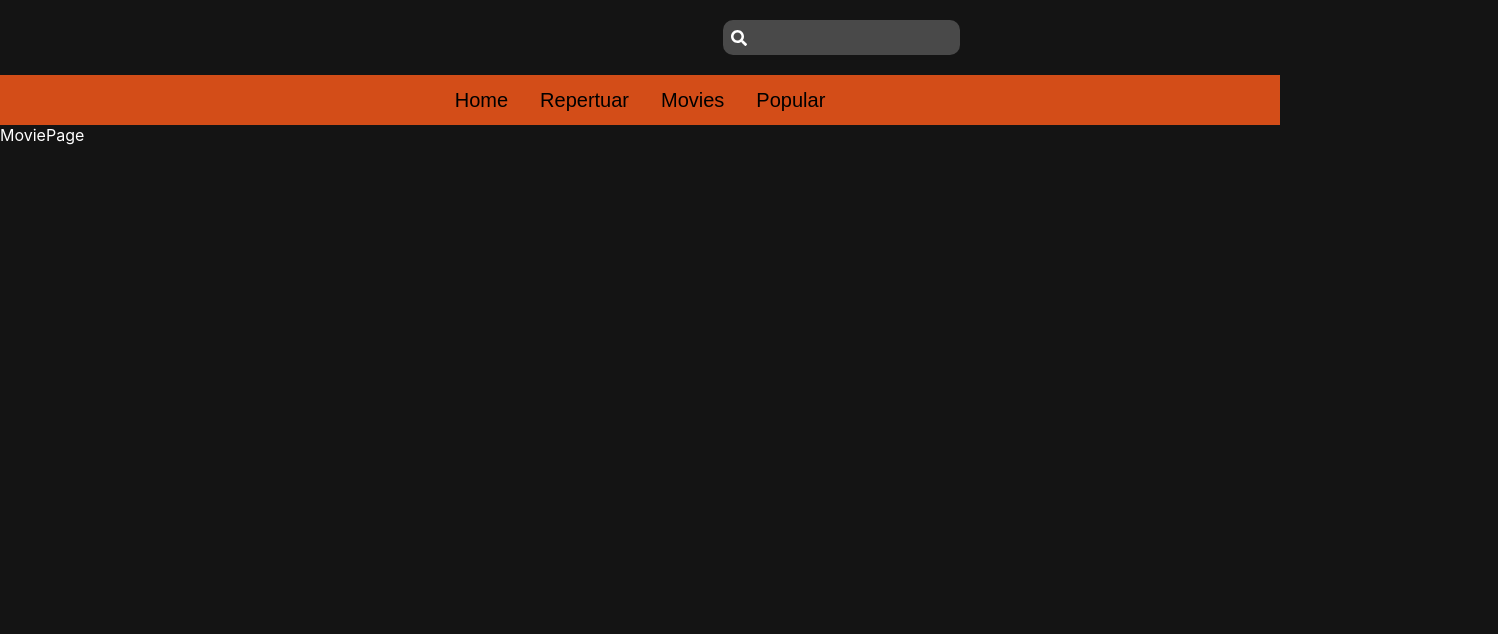
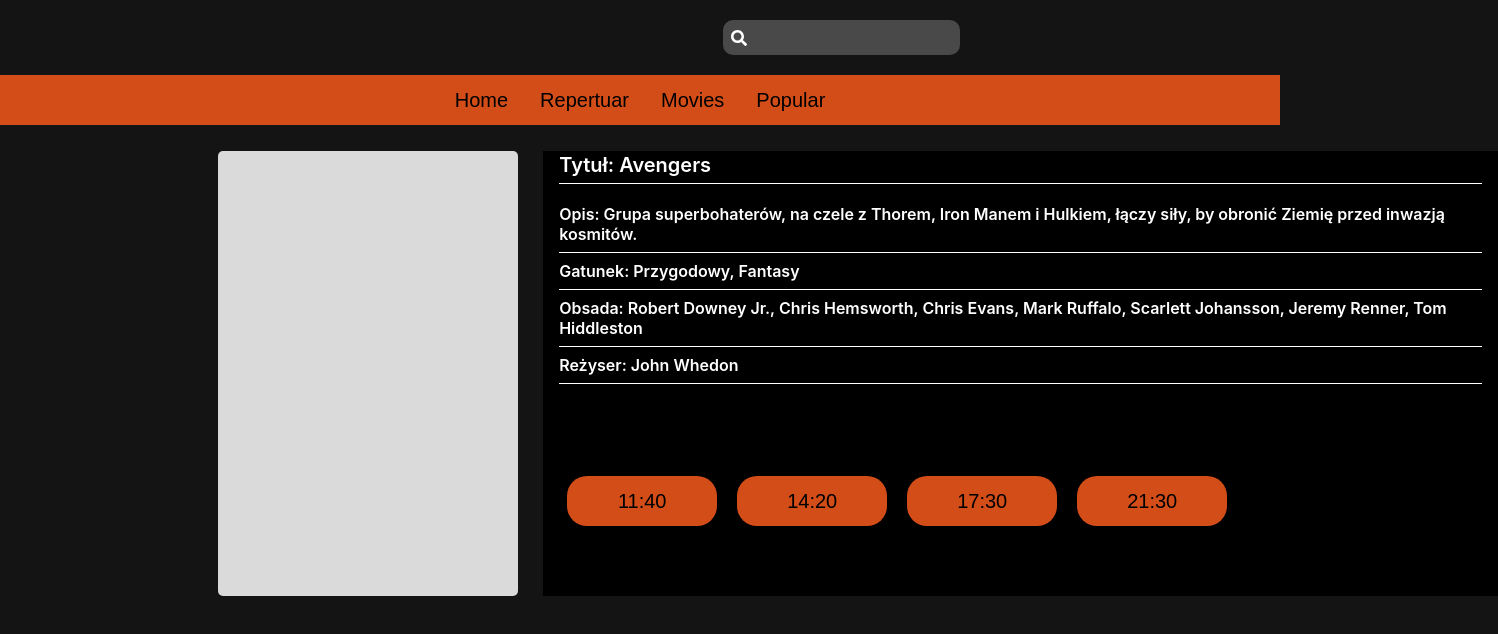
Before and after one commit to G-Bielokozowicz/Cinema-website-project, a React (Create React App) app in the folder cinema2/: page /movie/avengers in a window 1280 px wide. Shown: the top 634 px of the page, 1498 px wide, since content can reach past the window. Built offline with nearby package versions, Linux system fonts and the light colour scheme.

Commit message:
Added page for a movie

```diff
--- a/cinema2/src/components/MoviePage.jsx
+++ b/cinema2/src/components/MoviePage.jsx
@@ -1,9 +1,126 @@
 import React from 'react'
+import styled from 'styled-components'
+
+//TODO zrobic to tak jak na filmwebie, czyli kazdy wiersz powinien byc klasa table-movie-row, zeby to jakos ladnie wygladalo
 
 function MoviePage() {
   return (
-    <div>MoviePage</div>
+      <Card>
+          <FillerPoster />
+          <Info>
+              <Title>
+                  Tytuł: Avengers
+              </Title>
+              <Description>
+                  Opis: Grupa superbohaterów, na czele z Thorem, Iron Manem i Hulkiem, łączy siły, by obronić Ziemię przed inwazją kosmitów.
+              </Description>
+              <Description>
+                  Gatunek: Przygodowy, Fantasy
+              </Description>
+              <Description>
+                  Obsada: Robert Downey Jr., Chris Hemsworth, Chris Evans, Mark Ruffalo, Scarlett Johansson, Jeremy Renner, Tom Hiddleston
+              </Description>
+              <Description>
+                  Reżyser: John Whedon
+              </Description>
+              <ButtonRow>
+                <Button>
+                    11:40
+                </Button>
+                <Button>
+                    14:20
+                </Button>
+                <Button>
+                    17:30
+                </Button>
+                <Button>
+                    21:30
+                </Button>
+              </ButtonRow>
+
+          </Info>
+      </Card>
   )
 }
 
+const Card = styled.section`
+    display:flex;
+    width: 100%;
+    max-width: 1300px;
+    height: 445px;
+    overflow: hidden;
+    position: relative;
+    border: 0;
+    margin-left:17%;
+    margin-top:2%;
+   // outline: red solid;
+`
+
+const FillerPoster = styled.div`
+    min-width: 300px;
+    min-height: 445px;
+    max-width: 300px;
+    max-height: 445px;
+    background-color: #dbdada;
+    border-radius: 5px;
+    margin-right: 2%;
+    //margin-right: 15px;
+    display: block;
+    color: transparent;
+`
+const Info = styled.div`
+    display: table;
+    flex-wrap: wrap;
+    //outline: blue solid;
+    //margin-left: 10px;
+    padding-left: 14px;
+    padding-right: 14px;
+    max-width: 100%;
+    grid-template-rows:80px;
+    background-color: black;
+`
+const Title = styled.h1`
+    font-size: 1.25rem;
+    font-weight: 600;
+    margin: 2px;
+    margin-bottom: 20px;
+    padding-bottom: 6px;
+    border-bottom: solid 1px;
+`
+
+const Description = styled.p`
+    font-size: 1rem;
+    font-weight: 600;
+    margin: 2px;
+    max-height: 60%;
+    margin-bottom:8px;
+    padding-bottom: 8px;
+    border-bottom: solid 1px;
+`
+
+const ButtonRow=styled.section`
+  display: flex;
+  justify-content: left;
+  align-items: left;
+  margin-top: 10%;
+`
+
+const Button = styled.button`
+    background-color: #d34d18;
+    position: right;
+    color: #000;
+    height: 50px;
+    width: 150px;
+    font-size: 20px;
+    border-radius: 20px;
+    cursor: pointer;
+    border: none;
+    margin: 0 10px 0px 10px;
+    //outline: red solid;
+    transition: color 0.4s;
+    &:hover {
+    color: #ffffff;
+    }
+`;
+
 export default MoviePage
```
